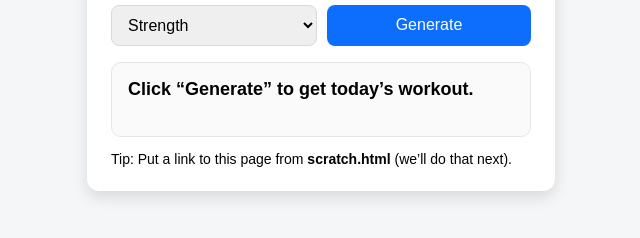
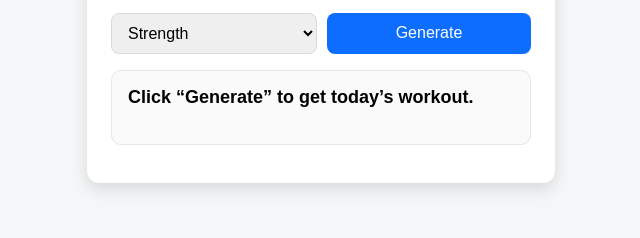
Before and after one commit to KateAfton-create/kate-dean-website, a plain HTML site: page ai-app.html in a window 1280 px wide. Shown: the part 380-618 px from the top of the page, without its empty margins (319-959 px from the left). Drawn offline with Linux system fonts and the light colour scheme.

Commit message:
Update ai-app.html

```diff
--- a/ai-app.html
+++ b/ai-app.html
@@ -111,7 +111,7 @@
     </div>
 
     <div class="linkrow">
-      Tip: Put a link to this page from <strong>scratch.html</strong> (we’ll do that next).
+
     </div>
   </div>
 
```
